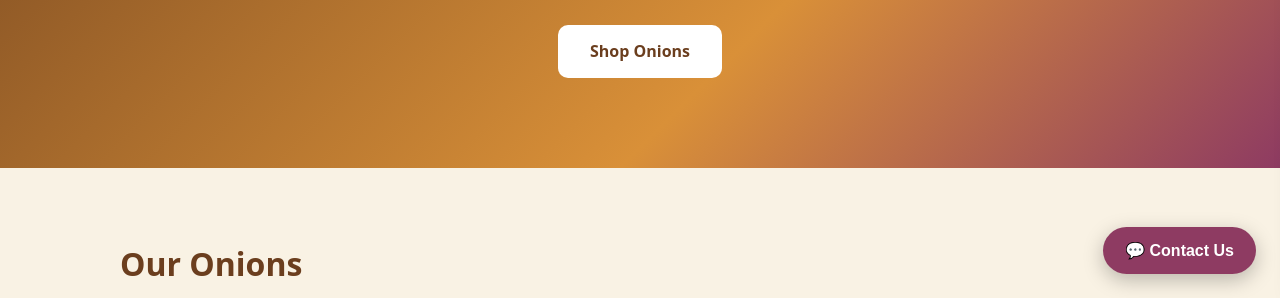
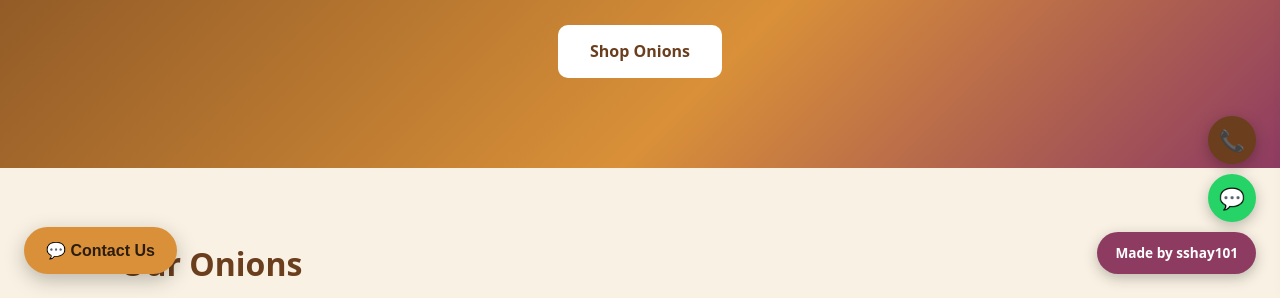
Before and after one commit to osungashaynee-blip/gachie-agrolink, a plain HTML site: page index.html in a window 1280 px wide. Shown: the part 502-800 px from the top of the page. Drawn offline with Linux system fonts and the light colour scheme.

Commit message:
update style.css

```diff
--- a/style.css
+++ b/style.css
@@ -325,11 +325,51 @@ footer .copy { margin-top: 20px; opacity: .6; font-size: .85rem; }
 .opt-icon { font-size: 1.3rem; }
 
 /* Floating contact button */
+.fab-stack {
+  position: fixed;
+  bottom: 24px; right: 24px;
+  display: flex;
+  flex-direction: column;
+  align-items: flex-end;
+  gap: 10px;
+  z-index: 80;
+}
+.fab-btn {
+  display: flex;
+  align-items: center;
+  justify-content: center;
+  border: none;
+  border-radius: 50px;
+  font-weight: 700;
+  cursor: pointer;
+  text-decoration: none;
+  box-shadow: 0 4px 14px rgba(0,0,0,.25);
+  transition: transform .15s, filter .15s;
+}
+.fab-btn:hover { transform: translateY(-2px); filter: brightness(1.1); }
+.fab-call {
+  width: 48px; height: 48px;
+  font-size: 1.3rem;
+  background: var(--brown);
+  color: #fff;
+}
+.fab-whatsapp {
+  width: 48px; height: 48px;
+  font-size: 1.3rem;
+  background: #25d366;
+  color: #fff;
+}
+.fab-credit {
+  padding: 10px 18px;
+  font-size: .85rem;
+  background: var(--red-onion);
+  color: #fff;
+}
 .fab-contact {
   position: fixed;
-  bottom: 24px; right: 24px;
-  background: var(--red-onion);
-  color: #fff;
+  bottom: 24px; left: 24px;
+  background: var(--gold);
+  color: var(--dark);
   border: none;
   padding: 14px 22px;
   border-radius: 50px;
@@ -340,7 +380,7 @@ footer .copy { margin-top: 20px; opacity: .6; font-size: .85rem; }
   box-shadow: 0 6px 20px rgba(0,0,0,.25);
   transition: transform .15s, background .15s;
 }
-.fab-contact:hover { transform: translateY(-3px); background: #742f51; }
+.fab-contact:hover { transform: translateY(-3px); background: #c47f2a; }
 
 /* Contact modal */
 .contact-modal {
@@ -409,7 +449,9 @@ footer .copy { margin-top: 20px; opacity: .6; font-size: .85rem; }
 
 @media (max-width: 420px) {
   .contact-grid { grid-template-columns: 1fr; }
-  .fab-contact { bottom: 16px; right: 16px; padding: 12px 18px; font-size: .9rem; }
+  .fab-stack { bottom: 16px; right: 16px; gap: 8px; }
+  .fab-credit { padding: 8px 14px; font-size: .78rem; }
+  .fab-contact { bottom: 16px; left: 16px; padding: 12px 18px; font-size: .9rem; }
 }
 
 @media (max-width: 640px) {
```
